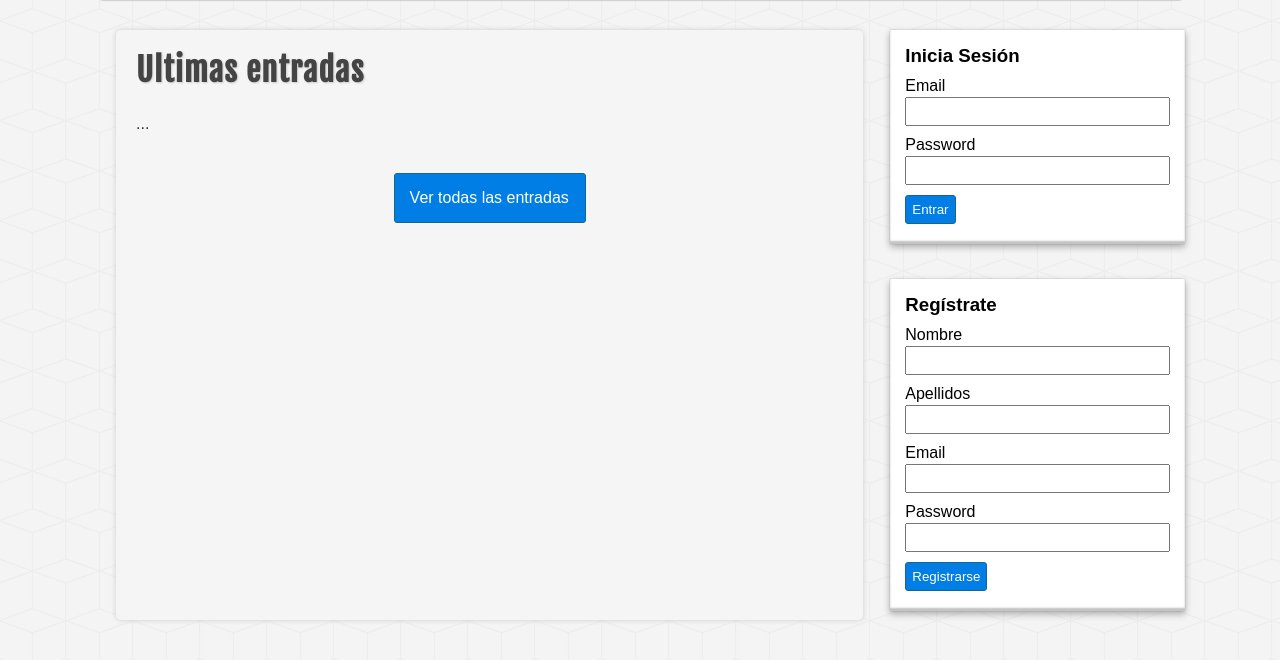
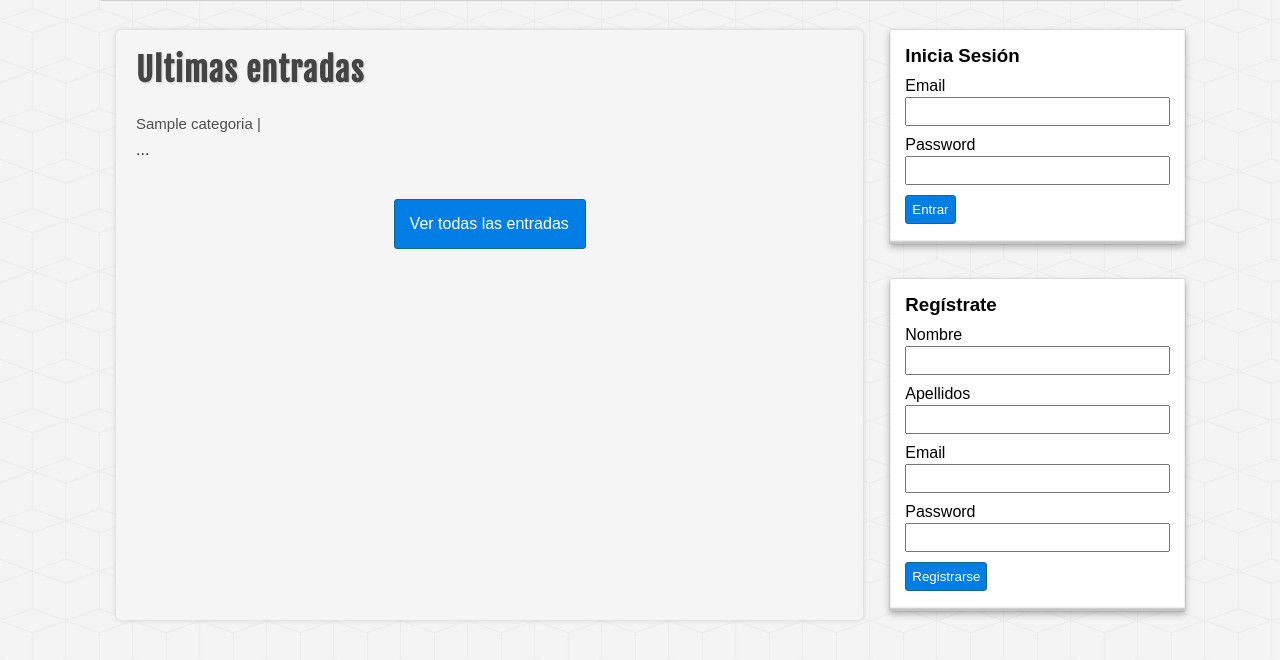
Before and after one commit to zero-skill/Blog, a PHP site: page / in a window 1280 px wide. Shown: the part 142-802 px from the top of the page. Run offline with PHP 8.4, Linux system fonts and the light colour scheme; tables that the repository leaves empty or names only in its code hold one stand-in row (values such as "Sample post"); data that the repository does not hold is empty.

Commit message:
fecha entradas

```diff
--- a/assets/css/style.css
+++ b/assets/css/style.css
@@ -213,6 +213,11 @@
     margin: 0px auto;
     margin-top: 40px;
 }
+.entrada-fecha{
+    color: #4e4e4e;
+    margin-top: 5px;
+    font-size: 15px;
+}
 /*FOOTER*/
 #footer{
     width: 85%;
--- a/includes/helper.php
+++ b/includes/helper.php
@@ -35,8 +35,7 @@
 }
 
 function obtenerUltimasEntradas($db) {
-    $sqlito="SELECT * FROM ENTRADAS";
-    $sql = "SELECT E.*, C.* FROM ENTRADAS E "
+    $sql = "SELECT E.*, C.NOMBRE AS CATEGORIA FROM ENTRADAS E "
             . "INNER JOIN CATEGORIAS C ON E.CATEGORIA_ID = C.ID "
             . "ORDER BY E.ID DESC LIMIT 4";
     $entradas = mysqli_query($db, $sql);
--- a/includes/principal.php
+++ b/includes/principal.php
@@ -4,13 +4,13 @@
     <?php
     $entradas = obtenerUltimasEntradas($db);
     if (!empty($entradas)):
-        while ($entrada = mysqli_fetch_assoc($entradas)):
-            ?>
+        while ($entrada = mysqli_fetch_assoc($entradas)): ?>
             <article class="entrada">
                 <a href="">
-                    <h2><?=$entrada['TITULO']?></h2>
+                    <h2><?= $entrada['TITULO'] ?></h2>
+                    <span class="entrada-fecha"><?= $entrada['CATEGORIA'] . ' | ' . $entrada['FECHA'] ?></span>
                     <p>
-                        <?= substr($entrada['DESCRIPCION'], 0,265).' ...'?>
+                        <?= substr($entrada['DESCRIPCION'], 0, 265) . ' ...' ?>
                     </p>
                 </a>
             </article>
```
